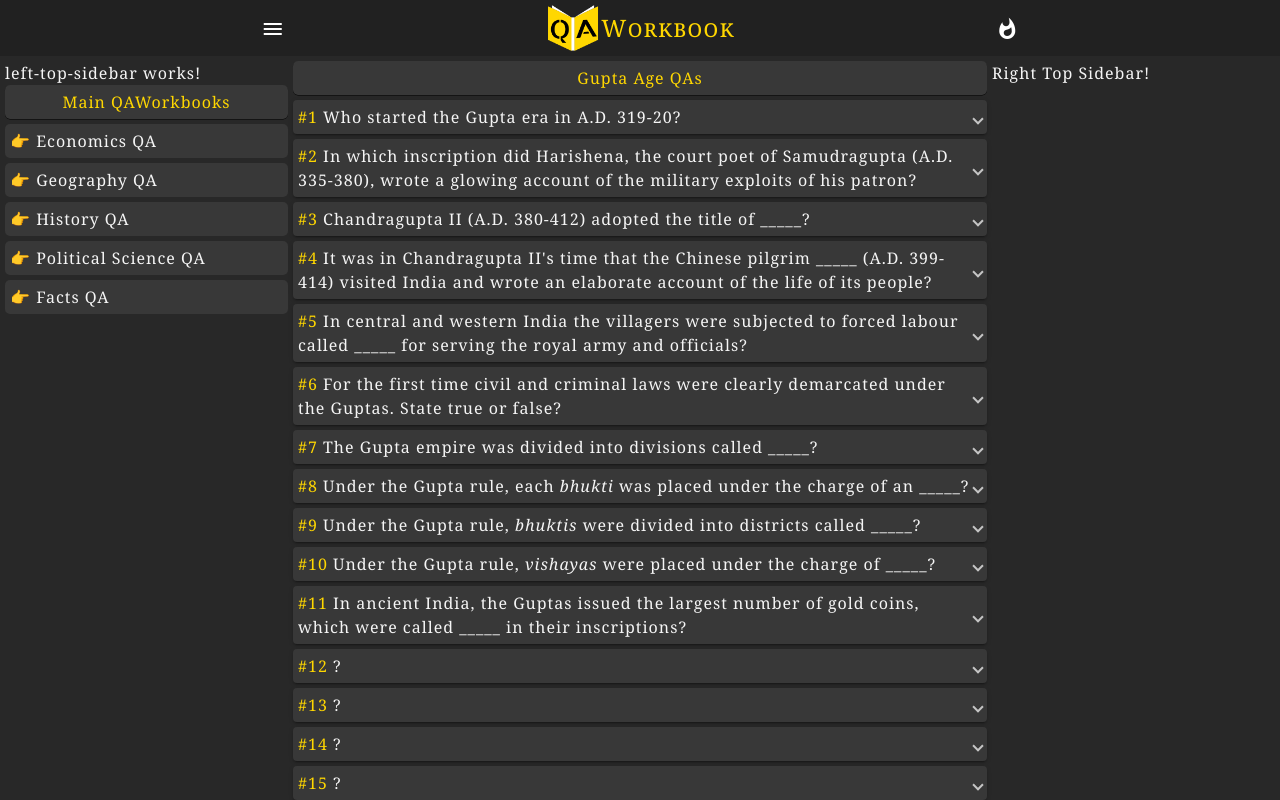
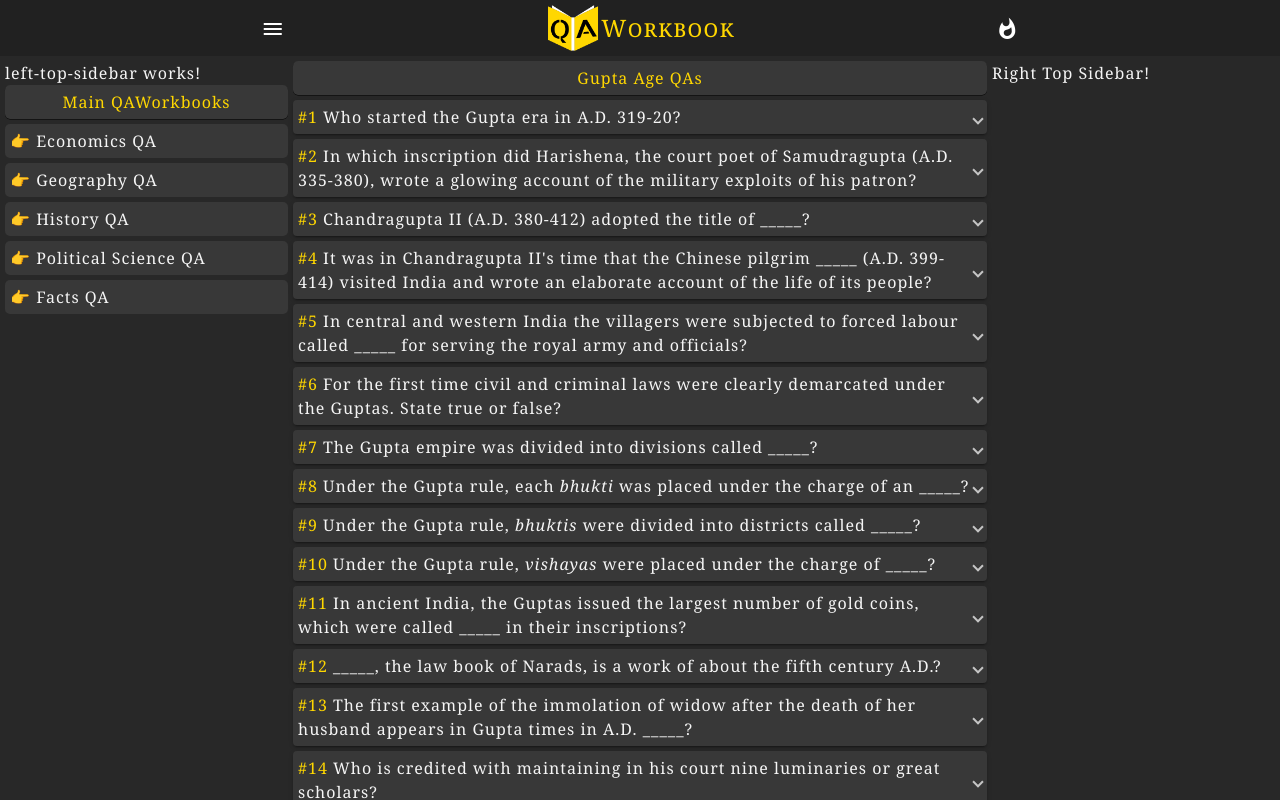
Before and after one commit to JibinJF/QAWorkbook, an Angular app: page /HistoryQA/AncientIndianHistoryQA/GuptaAgeQA in a window 1280 px wide. Built offline with nearby package versions, Linux system fonts and the light colour scheme.

Commit message:
Update gupta-age-qa.component.ts

```diff
--- a/src/app/general-awareness-qa/history-qa/ancient-indian-history-qa/gupta-age-qa/gupta-age-qa.component.ts
+++ b/src/app/general-awareness-qa/history-qa/ancient-indian-history-qa/gupta-age-qa/gupta-age-qa.component.ts
@@ -97,26 +97,19 @@ export class GuptaAgeQAComponent implements OnInit {
     },
     {
       qaNumber: this.qaNumber++,
-      question: `?`,
-      answer: `.`,
-      description: `<ul>
-      <li>.</li>
-      </ul>`
-    },{
-      qaNumber: this.qaNumber++,
-      question: `?`,
-      answer: `.`,
-      description: `<ul>
-      <li>.</li>
-      </ul>`
+      question: `_____, the law book of Narads, is a work of about the fifth century A.D.?`,
+      answer: `Narada Smriti.`,
     },
     {
       qaNumber: this.qaNumber++,
-      question: `?`,
-      answer: `.`,
-      description: `<ul>
-      <li>.</li>
-      </ul>`
+      question: `The first example of the immolation of widow after the death of her husband
+      appears in Gupta times in A.D. _____?`,
+      answer: `510.`,
+    },{
+      qaNumber: this.qaNumber++,
+      question: `Who is credited with maintaining in his court nine luminaries or great
+      scholars?`,
+      answer: `Chandragupta II.`,
     },
     {
       qaNumber: this.qaNumber++,
```
